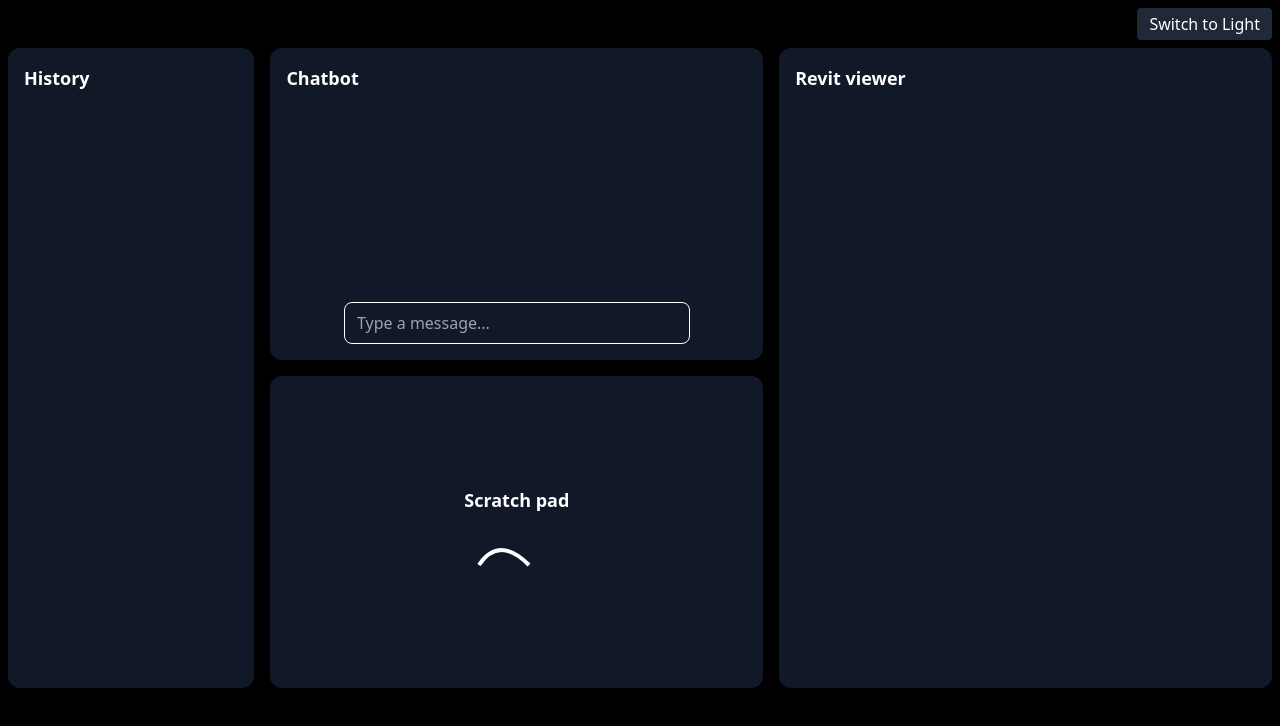
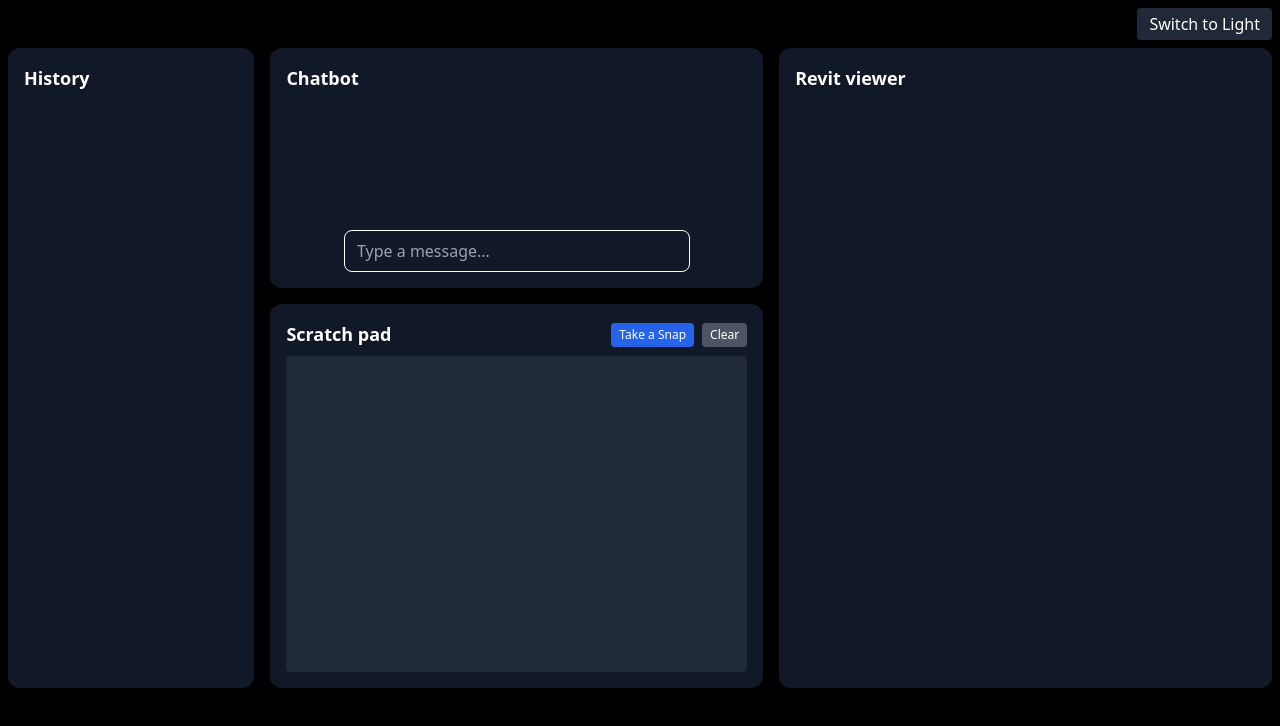
Before and after one commit to dharshan-kumarj/RevitViewer_Frontend, a React (Vite) app: page / in a window 1280 px wide. Shown: the top 726 px of the page. Built offline with nearby package versions, Linux system fonts and the light colour scheme.

Commit message:
scrtachpad imoplemneted'

```diff
--- a/src/components/pages/Scratchpad.tsx
+++ b/src/components/pages/Scratchpad.tsx
@@ -1,21 +1,121 @@
-import React from "react";
+import React, { useRef, useState, useEffect } from "react";
 
 const ScratchPad: React.FC = () => {
+  const canvasRef = useRef<HTMLCanvasElement>(null);
+  const parentRef = useRef<HTMLDivElement>(null);
+  const [drawing, setDrawing] = useState(false);
+
+  // Resize canvas to fill parent
+  useEffect(() => {
+    const resizeCanvas = () => {
+      const canvas = canvasRef.current;
+      const parent = parentRef.current;
+      if (canvas && parent) {
+        const dpr = window.devicePixelRatio || 1;
+        canvas.width = parent.offsetWidth * dpr;
+        canvas.height = parent.offsetHeight * dpr;
+        canvas.style.width = "100%";
+        canvas.style.height = "100%";
+        const ctx = canvas.getContext("2d");
+        if (ctx) ctx.setTransform(1, 0, 0, 1, 0, 0); // Reset transform for sharp drawing
+      }
+    };
+    resizeCanvas();
+    window.addEventListener("resize", resizeCanvas);
+    return () => window.removeEventListener("resize", resizeCanvas);
+  }, []);
+
+  // Drawing logic
+  const getPos = (e: React.MouseEvent) => {
+    const canvas = canvasRef.current;
+    if (!canvas) return { x: 0, y: 0 };
+    const rect = canvas.getBoundingClientRect();
+    const dpr = window.devicePixelRatio || 1;
+    return {
+      x: (e.clientX - rect.left) * dpr,
+      y: (e.clientY - rect.top) * dpr,
+    };
+  };
+
+  const startDraw = (e: React.MouseEvent) => {
+    setDrawing(true);
+    const canvas = canvasRef.current;
+    if (!canvas) return;
+    const ctx = canvas.getContext("2d");
+    if (!ctx) return;
+    const { x, y } = getPos(e);
+    ctx.beginPath();
+    ctx.moveTo(x, y);
+  };
+
+  const draw = (e: React.MouseEvent) => {
+    if (!drawing) return;
+    const canvas = canvasRef.current;
+    if (!canvas) return;
+    const ctx = canvas.getContext("2d");
+    if (!ctx) return;
+    const { x, y } = getPos(e);
+    ctx.lineTo(x, y);
+    ctx.strokeStyle = "#fff";
+    ctx.lineWidth = 3;
+    ctx.lineCap = "round";
+    ctx.stroke();
+  };
+
+  const endDraw = () => setDrawing(false);
+
+  // Snap logic: Download canvas as image
+  const handleSnap = () => {
+    const canvas = canvasRef.current;
+    if (!canvas) return;
+    const url = canvas.toDataURL("image/png");
+    const link = document.createElement("a");
+    link.href = url;
+    link.download = "scratchpad.png";
+    link.click();
+  };
+
+  // Clear canvas
+  const handleClear = () => {
+    const canvas = canvasRef.current;
+    if (!canvas) return;
+    const ctx = canvas.getContext("2d");
+    if (!ctx) return;
+    ctx.clearRect(0, 0, canvas.width, canvas.height);
+  };
+
   return (
-    <div className="h-full w-full flex flex-col items-center justify-center">
-      <span className="text-lg font-bold">Scratch pad</span>
-      {/* Placeholder for scratch drawing */}
-      <div className="mt-4 w-24 h-12">
-        {/* You can replace this with an actual drawing canvas */}
-        <svg width="100%" height="100%">
-          <path
-            d="M10 35 Q 30 5 60 35"
-            stroke="white"
-            strokeWidth="4"
-            fill="none"
-          />
-        </svg>
+    <div
+      ref={parentRef}
+      className="flex flex-col items-center justify-center w-full h-full relative"
+      style={{ minHeight: 0, minWidth: 0, flex: 1 }}
+    >
+      <div className="flex w-full justify-between items-center mb-2 z-10 pointer-events-none">
+        <span className="text-lg font-bold pointer-events-auto">Scratch pad</span>
+        <div className="pointer-events-auto">
+          <button
+            className="text-xs px-2 py-1 bg-blue-600 text-white rounded hover:bg-blue-800 mr-2"
+            onClick={handleSnap}
+          >
+            Take a Snap
+          </button>
+          <button
+            className="text-xs px-2 py-1 bg-gray-600 text-white rounded hover:bg-gray-800"
+            onClick={handleClear}
+          >
+            Clear
+          </button>
+        </div>
       </div>
+      <canvas
+        ref={canvasRef}
+        className="w-full h-full rounded bg-transparent dark:bg-gray-800"
+        style={{ touchAction: "none", cursor: "crosshair", flex: 1 }}
+        onMouseDown={startDraw}
+        onMouseMove={draw}
+        onMouseUp={endDraw}
+        onMouseLeave={endDraw}
+      ></canvas>
     </div>
   );
 };
```
